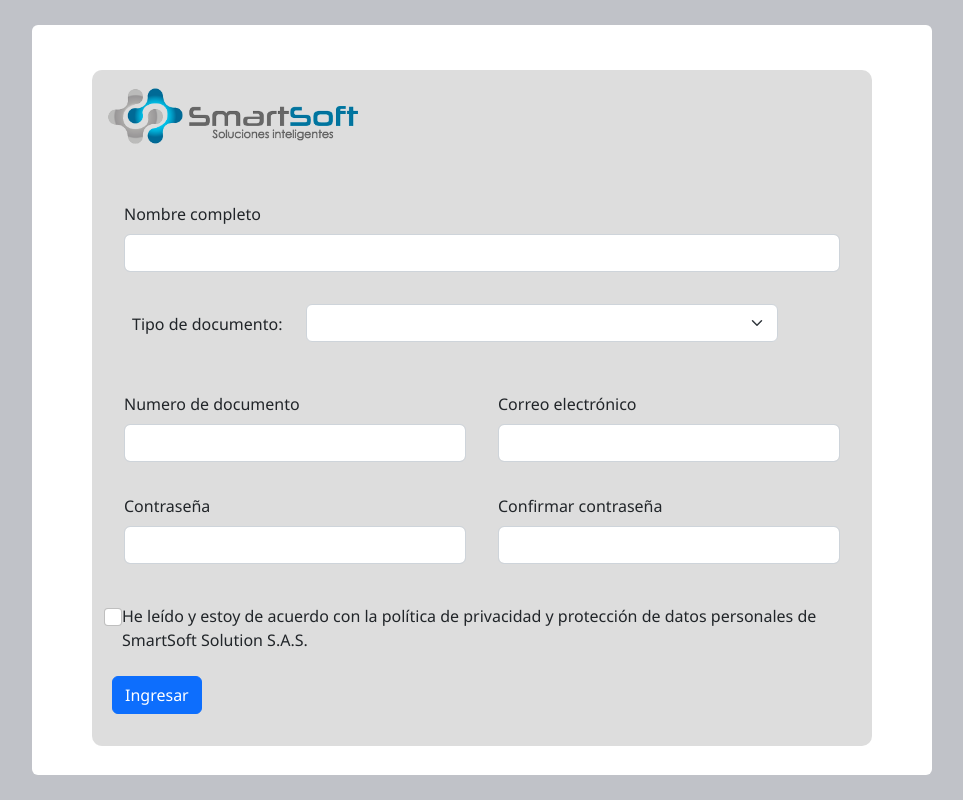
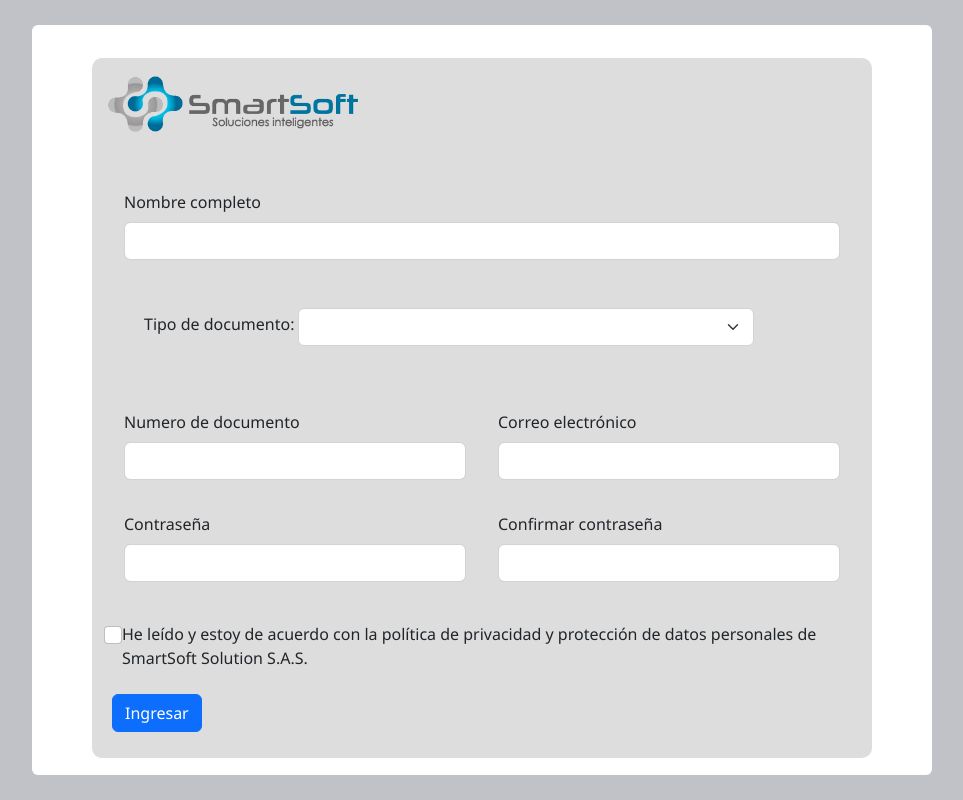
Before and after one commit to edinsonZapata/Administrador_Tareas, a Vue app: page /register in a window 1280 px wide. Shown: the whole page, without its empty margins (158-1121 px from the left). Built offline with nearby package versions, Linux system fonts and the light colour scheme.

Commit message:
AT-0001-JR Se hace retoque a los espacios entre campos

```diff
--- a/src/app/components/register-view/RegisterVue.vue
+++ b/src/app/components/register-view/RegisterVue.vue
@@ -16,16 +16,16 @@
             </div>
             <div class="row">
               <div class="col-12 col-xl-15">
-                <div class="form group p-2 mb-md-0 mr-md-1 onfirm-form-group p-3">
+                <div class="form group p-2 mb-md-0 mr-md-1 onfirm-form-group p-3 ">
                   <label class="form-label">Nombre completo</label>
                   <input type="text" class="form-control" id="nombre" />
                 </div>
-                <div class="mb-3 col-sm-12">
-                  <div class="d-flex flex-column flex-md-row aling-items-end p-2">
-                    <div class="form group p-3">
+                <div class="mb-3 col-sm-12 p-3">
+                  <div class="d-flex flex-column flex-md-row aling-items-end p-3">
+                    <div class="form group p-1">
                       <label>Tipo de documento:</label>
                     </div>
-                    <div class="form group p-2 col-sm-8">
+                    <div class="form group col-sm-8">
                       <select
                         class="form-select "
                         aria-label="Default select example"
```
